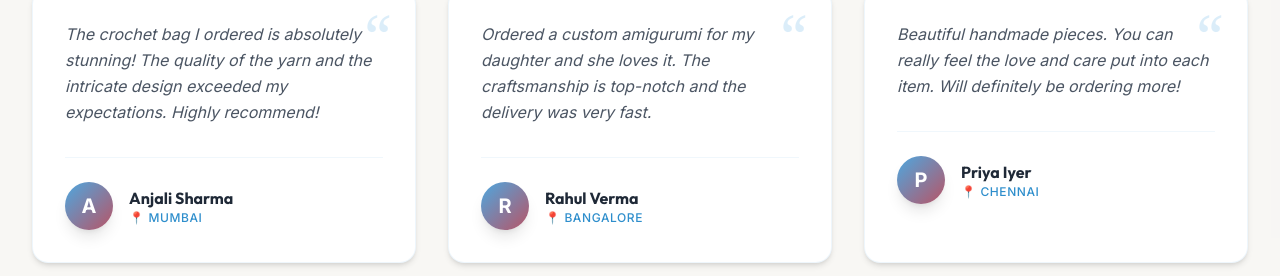
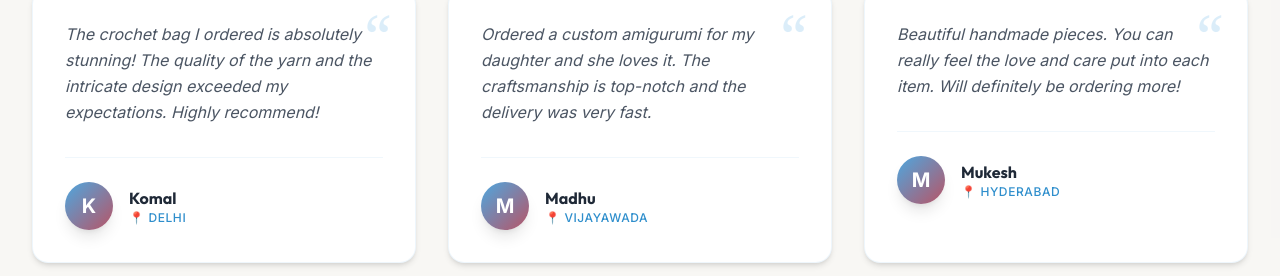
Before and after one commit to Madhavi-2612/Ohana-of-Yarn, a React (Vite) app in the folder frontend/: page / in a window 1280 px wide. Shown: the part 2049-2325 px from the top of the page. Built offline with nearby package versions, Linux system fonts and the light colour scheme; no server answers.

Commit message:
Update review names and locations on homepage

```diff
--- a/frontend/src/pages/Home.jsx
+++ b/frontend/src/pages/Home.jsx
@@ -41,18 +41,18 @@ const Home = () => {
 
   const reviews = [
     {
-      name: 'Anjali Sharma',
-      place: 'Mumbai',
+      name: 'Komal',
+      place: 'Delhi',
       message: 'The crochet bag I ordered is absolutely stunning! The quality of the yarn and the intricate design exceeded my expectations. Highly recommend!',
     },
     {
-      name: 'Rahul Verma',
-      place: 'Bangalore',
+      name: 'Madhu',
+      place: 'Vijayawada',
       message: 'Ordered a custom amigurumi for my daughter and she loves it. The craftsmanship is top-notch and the delivery was very fast.',
     },
     {
-      name: 'Priya Iyer',
-      place: 'Chennai',
+      name: 'Mukesh',
+      place: 'Hyderabad',
       message: 'Beautiful handmade pieces. You can really feel the love and care put into each item. Will definitely be ordering more!',
     },
   ];
```
